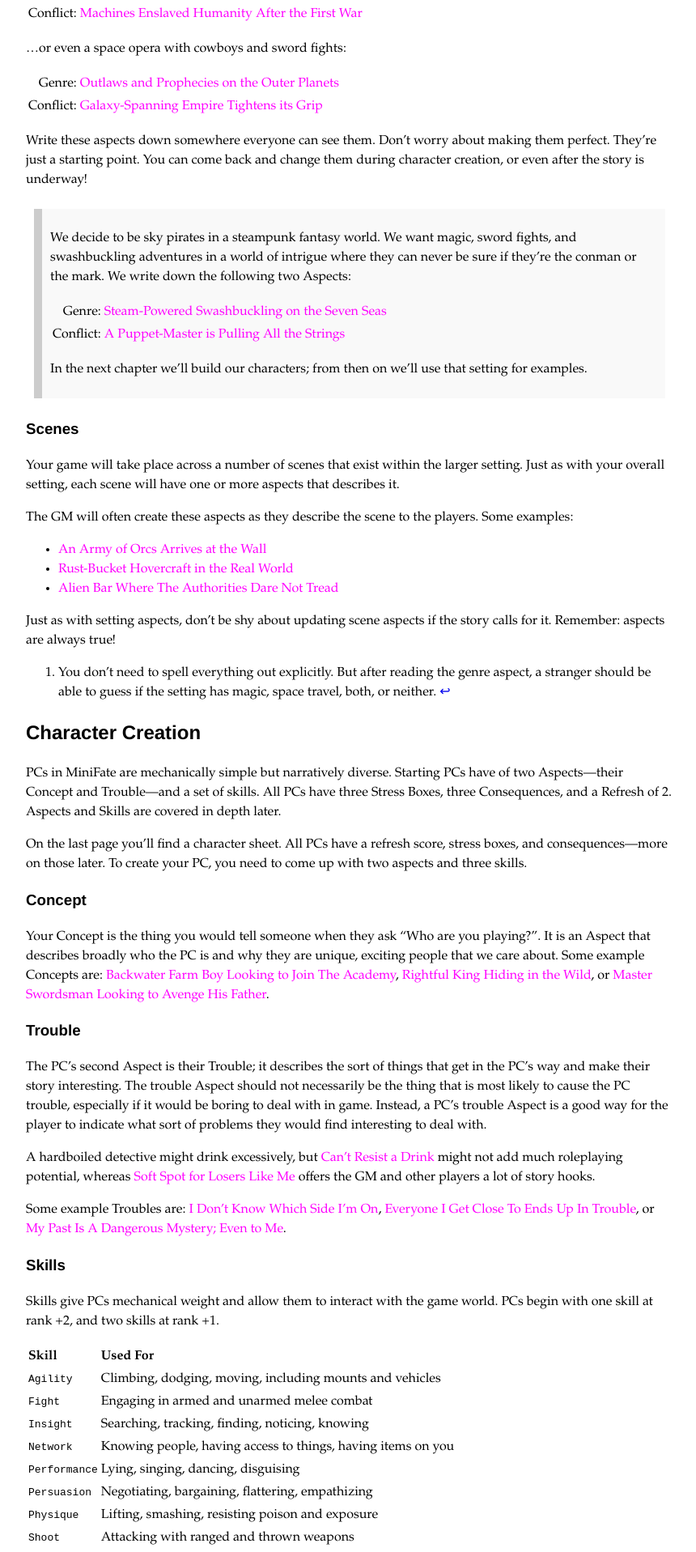
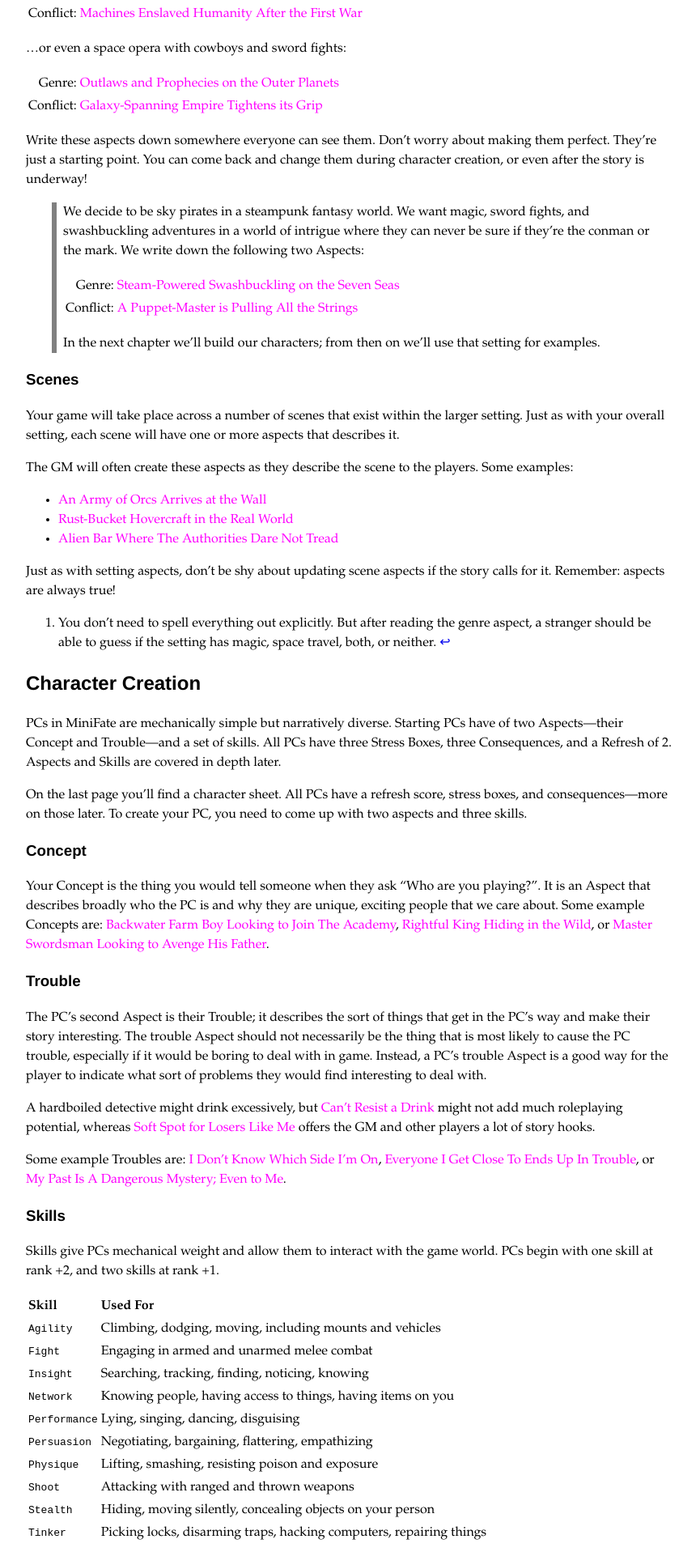
Before and after one commit to MiniFate/MiniFate, a Jekyll site: the page built from index.md, in a window 1280 px wide. Shown: the part 1801-3718 px from the top of the page at 81% size, without its empty margins (208-1068 px from the left). Built offline with Jekyll 4.4.1, drawn with Linux system fonts in a browser that asks for light colours.

Commit message:
Simplify the blockquote

```diff
--- a/assets/_sass/main.scss
+++ b/assets/_sass/main.scss
@@ -63,8 +63,7 @@ span.nowrap {
 
 // Example gameplay uses blockquotes
 blockquote {
-  background: #f9f9f9;
-  border-left: 10px solid #ccc;
-  margin: 1.5em 10px;
-  padding: 0.5em 10px;
+  border-left: 0.4em solid grey;
+  margin: 0.5em 0 0.5em 2em;
+  padding: 0 0.5em;
 }
```
